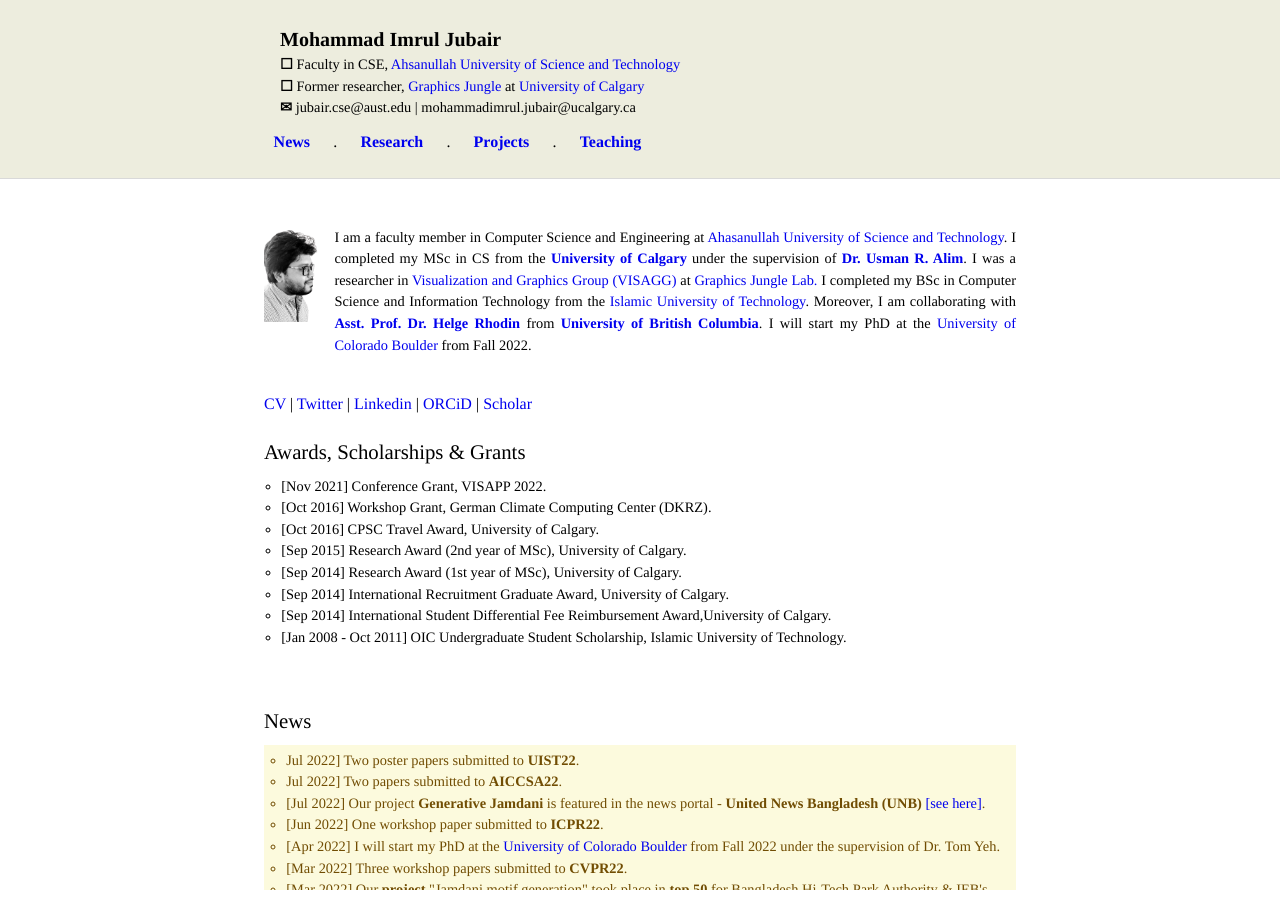
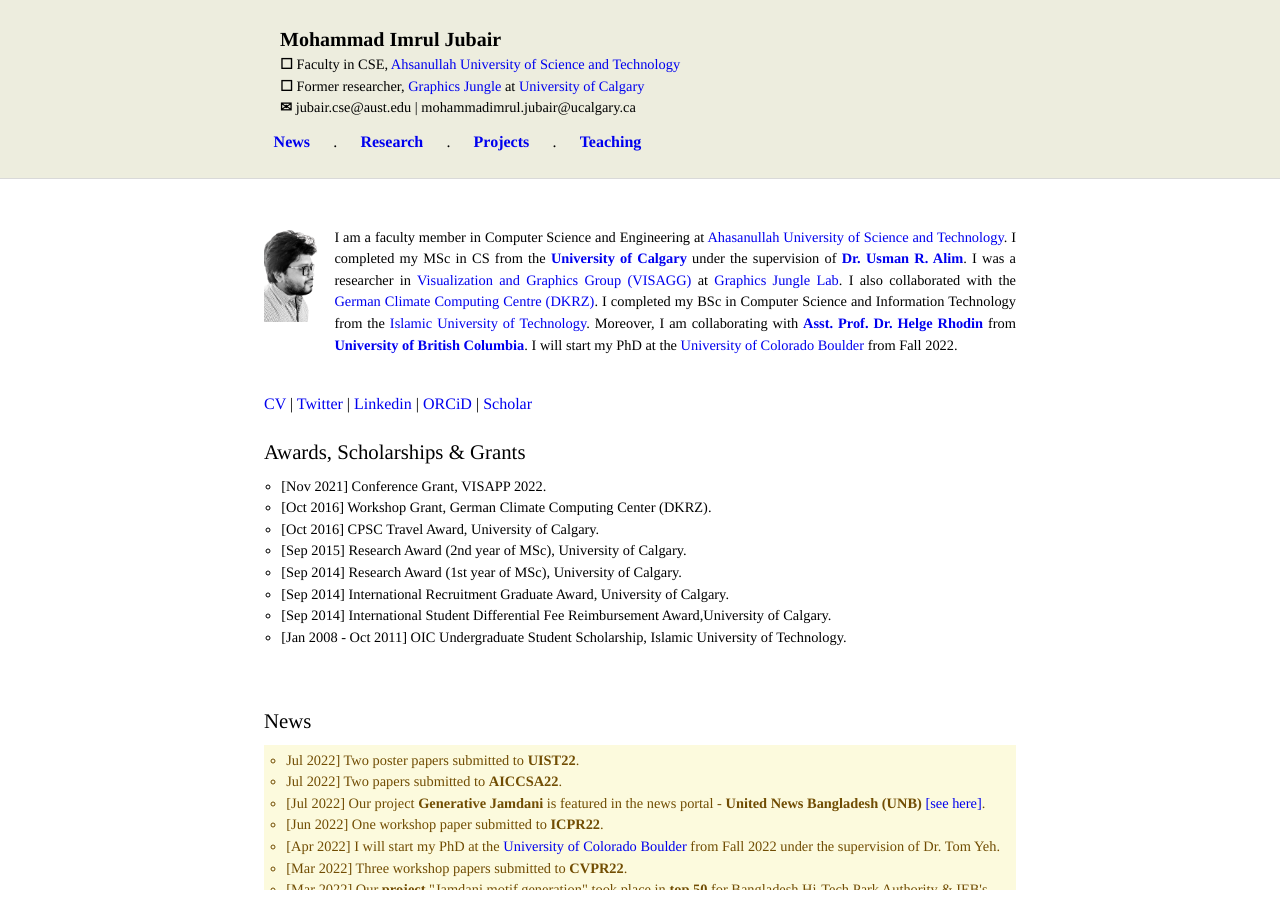
Before and after one commit to imruljubair/imruljubair.github.io, a Jekyll site: the page built from index.html, in a window 1280 px wide and 900 px high. Built offline with Jekyll 4.4.1, drawn with Linux system fonts in a browser that asks for light colours.

Commit message:
Update intro.html

```diff
--- a/_includes/intro.html
+++ b/_includes/intro.html
@@ -4,7 +4,7 @@
   <!--<div<div class="portrait"><img src="/assets/images/mypic.jpg"></div>-->
 
   <div class="portrait"><img src="/assets/images/mypic-bg.png"></div>
-	<p style="font-size:90%;  text-align:justify">I am a faculty member in Computer Science and Engineering at <a href="http://www.aust.edu/">Ahasanullah University of Science and Technology</a>. I completed my MSc in CS from the <a href="http://www.ucalgary.ca/cpsc" ; style="font-weight:bold">University of Calgary</a> under the supervision of <a href="http://pages.cpsc.ucalgary.ca/~ualim/"; style="font-weight:bold">Dr. Usman R. Alim</a>. I was a researcher in <a href="http://visagg.cpsc.ucalgary.ca/">Visualization and Graphics Group (VISAGG)</a> at <a href="http://jungle.cpsc.ucalgary.ca/wiki/">Graphics Jungle Lab.</a> I completed my BSc in Computer Science and Information Technology from the <a href="http://www.iutoic-dhaka.edu/">Islamic University of Technology</a>. Moreover, I am collaborating with <a href="https://www.cs.ubc.ca/~rhodin/web/"; style="font-weight:bold">Asst. Prof. Dr. Helge Rhodin</a> from <a href="https://www.cs.ubc.ca/" ; style="font-weight:bold">University of British Columbia</a>. I will start my PhD at the <a href="https://www.colorado.edu/">University of Colorado Boulder</a>  from Fall 2022. &nbsp;
+	<p style="font-size:90%;  text-align:justify">I am a faculty member in Computer Science and Engineering at <a href="http://www.aust.edu/">Ahasanullah University of Science and Technology</a>. I completed my MSc in CS from the <a href="http://www.ucalgary.ca/cpsc" ; style="font-weight:bold">University of Calgary</a> under the supervision of <a href="http://pages.cpsc.ucalgary.ca/~ualim/"; style="font-weight:bold">Dr. Usman R. Alim</a>. I was a researcher in <a href="http://visagg.cpsc.ucalgary.ca/">Visualization and Graphics Group (VISAGG)</a> at <a href="http://jungle.cpsc.ucalgary.ca/wiki/">Graphics Jungle Lab</a>. I also collaborated with the <a href="https://www.dkrz.de/about-en">German Climate Computing Centre (DKRZ)</a>. I completed my BSc in Computer Science and Information Technology from the <a href="http://www.iutoic-dhaka.edu/">Islamic University of Technology</a>. Moreover, I am collaborating with <a href="https://www.cs.ubc.ca/~rhodin/web/"; style="font-weight:bold">Asst. Prof. Dr. Helge Rhodin</a> from <a href="https://www.cs.ubc.ca/" ; style="font-weight:bold">University of British Columbia</a>. I will start my PhD at the <a href="https://www.colorado.edu/">University of Colorado Boulder</a>  from Fall 2022. &nbsp;
 </p>
 </p>
 </div>
```
